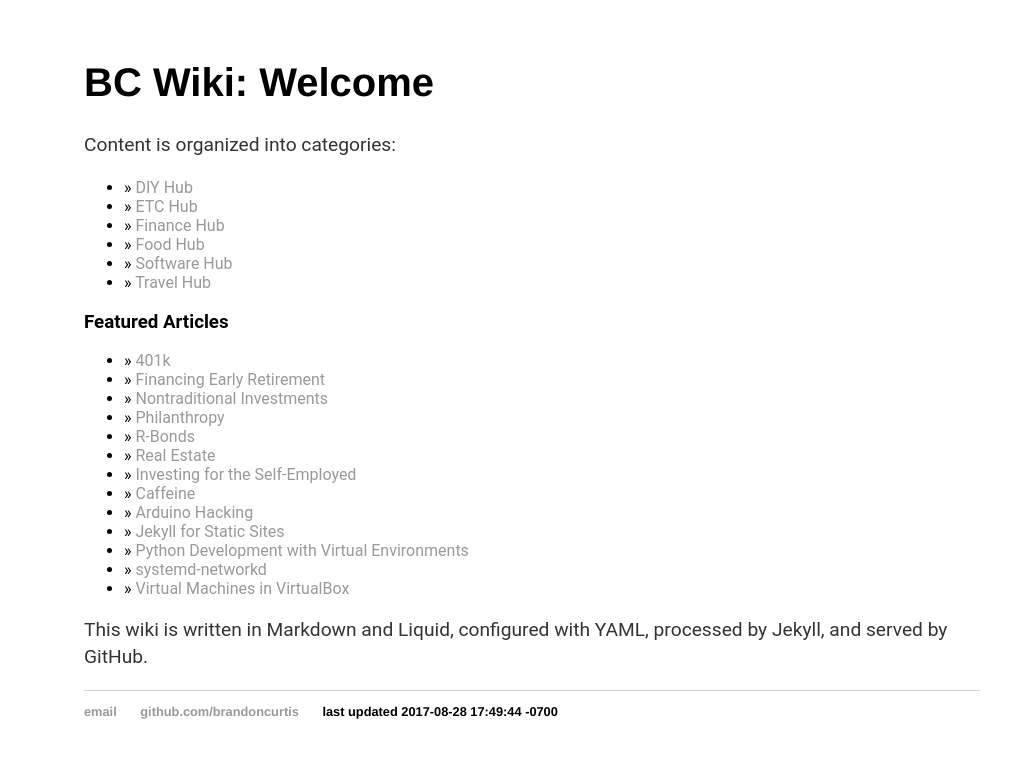
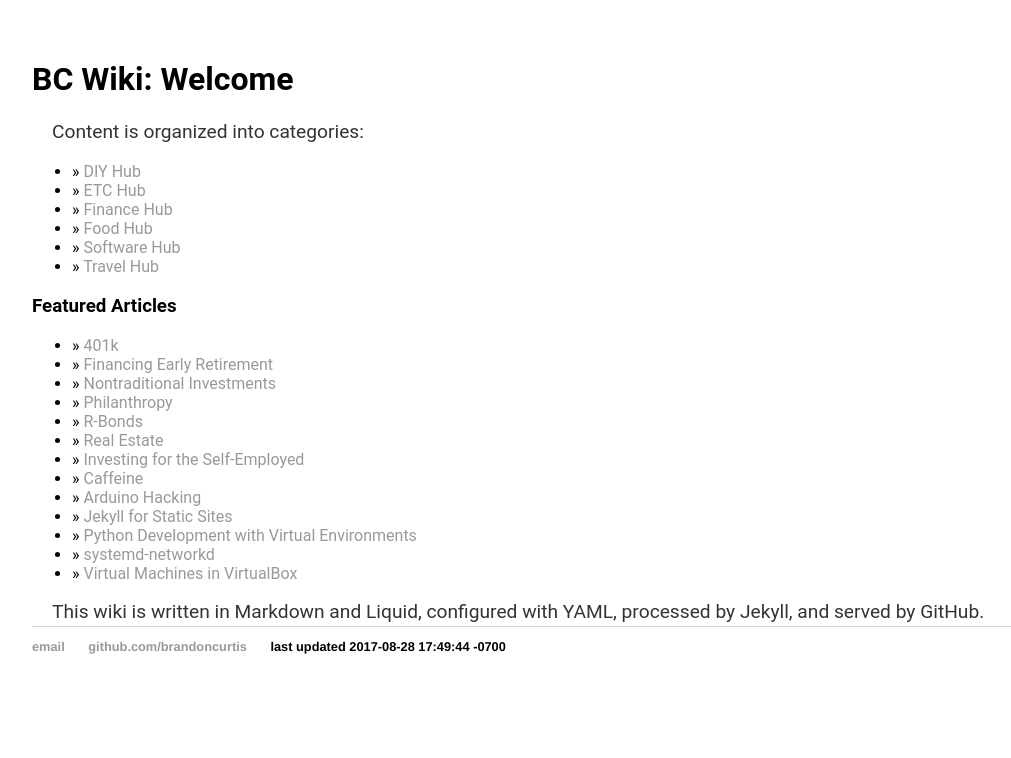
Before and after one commit to brandoncurtis/wiki, a Jekyll site: the page built from index.html, in a window 1280 px wide. Shown: the top 758 px of the page, without its empty margins (108-1119 px from the left). Built offline with Jekyll 4.4.1, drawn with Linux system fonts in a browser that asks for light colours.

Commit message:
clean up css

```diff
--- a/css/main.css
+++ b/css/main.css
@@ -1,45 +1,69 @@
 body {
     font-family: "San Francisco", "Roboto", "Segoe UI", "Helvetica Neue", "Lucida Grande", Arial, sans-serif;
     margin: 60px auto;
-    width: 70%;
+    width: 1000px;
 }
+
 nav ul, footer ul {
     font-family:'Helvetica', 'Arial', 'Sans-Serif';
     padding: 0;
     list-style: none;
     font-weight: bold;
 }
+
 nav ul li, footer ul li {
     display: inline;
     margin-right: 20px;
 }
+
 a {
     text-decoration: none;
     color: #999;
 }
+
 a:hover {
     text-decoration: underline;
 }
+
+style="color:white; background-color:black; margin:0px auto; display:inline-block; padding:12px; border-radius:10px;"
+
+
 h1 {
-    font-size: 2.5em;
-    font-family:'Helvetica', 'Arial', 'Sans-Serif';
+  font-size: 2.5em;
+  font-family:'Helvetica', 'Arial', 'Sans-Serif';
+  color: white;
+  background-color: black;
+  margin: 0px auto;
+  display: inline-block;
+  padding: 12px;
+  border-radius: 10px;
 }
+
 p {
     font-size: 1.2em;
     line-height: 1.4em;
     color: #333;
+    margin:0px 0px 0px 20px;
 }
+
 footer {
     border-top: 1px solid #d5d5d5;
     font-size: .8em;
 }
+
 ul.posts {
     margin: 20px auto 40px;
     font-size: 1.5em;
 }
+
 ul.posts li {
     list-style: none;
 }
+
 code {
   white-space: pre-wrap;
 }
+
+.container {
+  background-color: white;
+}
```
Also changed, not shown: _wikipages/food/lentils.md (added, +23 -0 lines).
